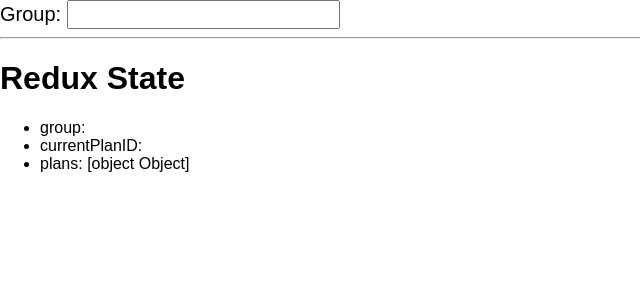
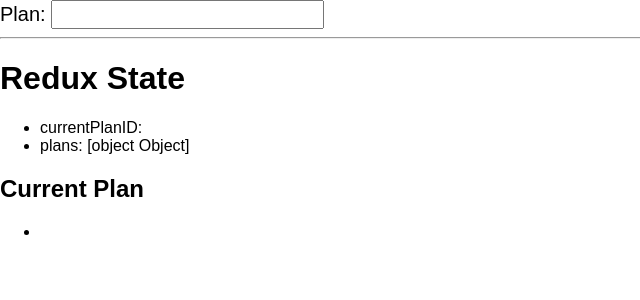
Before and after one commit to kconner/godspeed-you-blocked-developer, a React (Create React App) app: page / in a window 1280 px wide. Shown: the top 300 px of the page, without its empty margins (0-640 px from the left). Built offline with nearby package versions, Linux system fonts and the light colour scheme.

Commit message:
Update redux state and components to use the new data model

```diff
--- a/src/actions/index.ts
+++ b/src/actions/index.ts
@@ -1,13 +1,13 @@
 import * as constants from '../constants';
 
-export interface SetGroup {
-  type: constants.SET_GROUP;
-  group: string;
+export interface SetCurrentPlanID {
+  type: constants.SET_CURRENT_PLAN_ID;
+  planID: string;
 }
 
-export type Action = SetGroup; // | OtherAction | OtherAction
+export type Action = SetCurrentPlanID; // | OtherAction | OtherAction
 
-export const setGroup = (group: string): SetGroup => ({
-  type: constants.SET_GROUP,
-  group
+export const setCurrentPlanID = (planID: string): SetCurrentPlanID => ({
+  type: constants.SET_CURRENT_PLAN_ID,
+  planID
 });
--- a/src/components/GroupTextField.tsx
+++ /dev/null
@@ -1,15 +0,0 @@
-import * as React from 'react';
-import './GroupTextField.css';
-
-export interface Props {
-  group: string;
-  onChangeGroup: (group: string) => void;
-}
-
-export default function ({ group, onChangeGroup }: Props) {
-  return (
-    <div className="groupTextField">
-      Group: <input type="text" value={group} onChange={(event) => onChangeGroup(event.target.value)} />
-    </div>
-  );
-}
--- a/src/components/GroupTextField.css
+++ b/src/components/TextField.css
@@ -1,7 +1,7 @@
-.groupTextField {
+.textField {
     font-size: 20px;
 }
 
-.groupTextField input {
+.textField input {
     font-size: 20px;
 }
--- /dev/null
+++ b/src/components/TextField.tsx
@@ -0,0 +1,16 @@
+import * as React from 'react';
+import './TextField.css';
+
+export interface Props {
+  title: string;
+  value: string;
+  onChangeValue: (value: string) => void;
+}
+
+export default function ({ title, value, onChangeValue }: Props) {
+  return (
+    <div className="textField">
+      {title}: <input type="text" value={value} onChange={(event) => onChangeValue(event.target.value)} />
+    </div>
+  );
+}
--- a/src/constants/index.ts
+++ b/src/constants/index.ts
@@ -1,8 +1,2 @@
-export const SET_GROUP = 'SET_GROUP';
-export type SET_GROUP = typeof SET_GROUP;
-
-export const INCREMENT_ENTHUSIASM = 'INCREMENT_ENTHUSIASM';
-export type INCREMENT_ENTHUSIASM = typeof INCREMENT_ENTHUSIASM;
-
-export const DECREMENT_ENTHUSIASM = 'DECREMENT_ENTHUSIASM';
-export type DECREMENT_ENTHUSIASM = typeof DECREMENT_ENTHUSIASM;
+export const SET_CURRENT_PLAN_ID = 'SET_CURRENT_PLAN_ID';
+export type SET_CURRENT_PLAN_ID = typeof SET_CURRENT_PLAN_ID;
--- /dev/null
+++ b/src/containers/CurrentPlanIDForm.ts
@@ -0,0 +1,15 @@
+import TextField from '../components/TextField';
+import * as actions from '../actions/index';
+import { StoreState } from '../types/index';
+import { connect, Dispatch } from 'react-redux';
+
+const mapStateToProps = ({ currentPlanID }: StoreState) => ({
+  title: 'Plan',
+  value: currentPlanID,
+});
+
+const mapDispatchToProps = (dispatch: Dispatch<actions.SetCurrentPlanID>) => ({
+  onChangeValue: (value: string) => dispatch(actions.setCurrentPlanID(value))
+});
+
+export default connect(mapStateToProps, mapDispatchToProps)(TextField);
--- a/src/containers/GroupForm.ts
+++ /dev/null
@@ -1,14 +0,0 @@
-import GroupTextField from '../components/GroupTextField';
-import * as actions from '../actions/index';
-import { StoreState } from '../types/index';
-import { connect, Dispatch } from 'react-redux';
-
-const mapStateToProps = ({ group }: StoreState) => ({
-  group
-});
-
-const mapDispatchToProps = (dispatch: Dispatch<actions.SetGroup>) => ({
-  onChangeGroup: (group: string) => dispatch(actions.setGroup(group))
-});
-
-export default connect(mapStateToProps, mapDispatchToProps)(GroupTextField);
--- a/src/containers/StateDisplay.tsx
+++ b/src/containers/StateDisplay.tsx
@@ -18,6 +18,10 @@
           ))
         }
       </ul>
+      <h2>Current Plan</h2>
+      <ul>
+        <li>{state.plans[state.currentPlanID] ? 'found' : ''}</li>
+      </ul>
     </div>
   );
 }
--- a/src/index.tsx
+++ b/src/index.tsx
@@ -1,6 +1,6 @@
 import * as React from 'react';
 import * as ReactDOM from 'react-dom';
-import GroupForm from './containers/GroupForm';
+import CurrentPlanIDForm from './containers/CurrentPlanIDForm';
 import StateDisplay from './containers/StateDisplay';
 import registerServiceWorker from './registerServiceWorker';
 import './index.css';
@@ -12,7 +12,6 @@
 const store = createStore<StoreState>(
   reduce,
   {
-    group: '',
     currentPlanID: '',
     plans: {
       'sample': {
@@ -38,7 +37,7 @@
 const rootReactElement = (
   <Provider store={store}>
     <div>
-      <GroupForm />
+      <CurrentPlanIDForm />
       <StateDisplay />
     </div>
   </Provider>
--- a/src/reducers/index.ts
+++ b/src/reducers/index.ts
@@ -1,11 +1,11 @@
 import { Action } from '../actions';
 import { StoreState } from '../types/index';
-import { SET_GROUP } from '../constants/index';
+import { SET_CURRENT_PLAN_ID } from '../constants/index';
 
 export default (state: StoreState, action: Action): StoreState => {
   switch (action.type) {
-    case SET_GROUP:
-      return { ...state, group: action.group };
+    case SET_CURRENT_PLAN_ID:
+      return { ...state, currentPlanID: action.planID };
     default:
       return state;
   }
--- a/src/types/index.ts
+++ b/src/types/index.ts
@@ -1,5 +1,4 @@
 export interface StoreState {
-  group: string;
   currentPlanID: string;
   plans: {
     [id: string]: Plan | undefined
```
Also changed, not shown: 1 other file (tests, documents, lock files or other folders).
